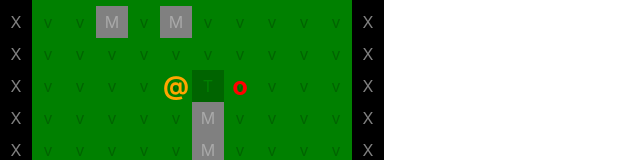
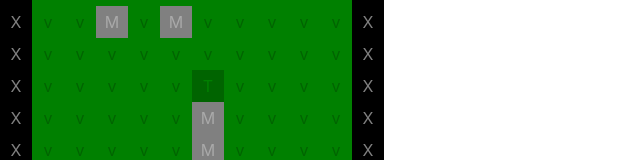
Before and after one commit to licebeam/react-rogue, a React (Create React App) app: page / in a window 1280 px wide. Shown: the part 122-282 px from the top of the page, without its empty margins (0-640 px from the left). Built offline with nearby package versions, Linux system fonts and the light colour scheme.

Commit message:
changes map to foreach to get rid of warning

```diff
--- a/src/App.jsx
+++ b/src/App.jsx
@@ -55,8 +55,7 @@ class App extends Component {
                   <img className='sprite-image' src={t.tile.img} alt="" />
                 ) : t.tile.char}
 
-                {editEntities ? editEntities.map(ent => {
-
+                {editEntities ? editEntities.forEach(ent => {
                   if (ent.id === t.id) {
                     return (
                       <Entity tile={ent.type} key={ent.id + 'tile'}>
```
